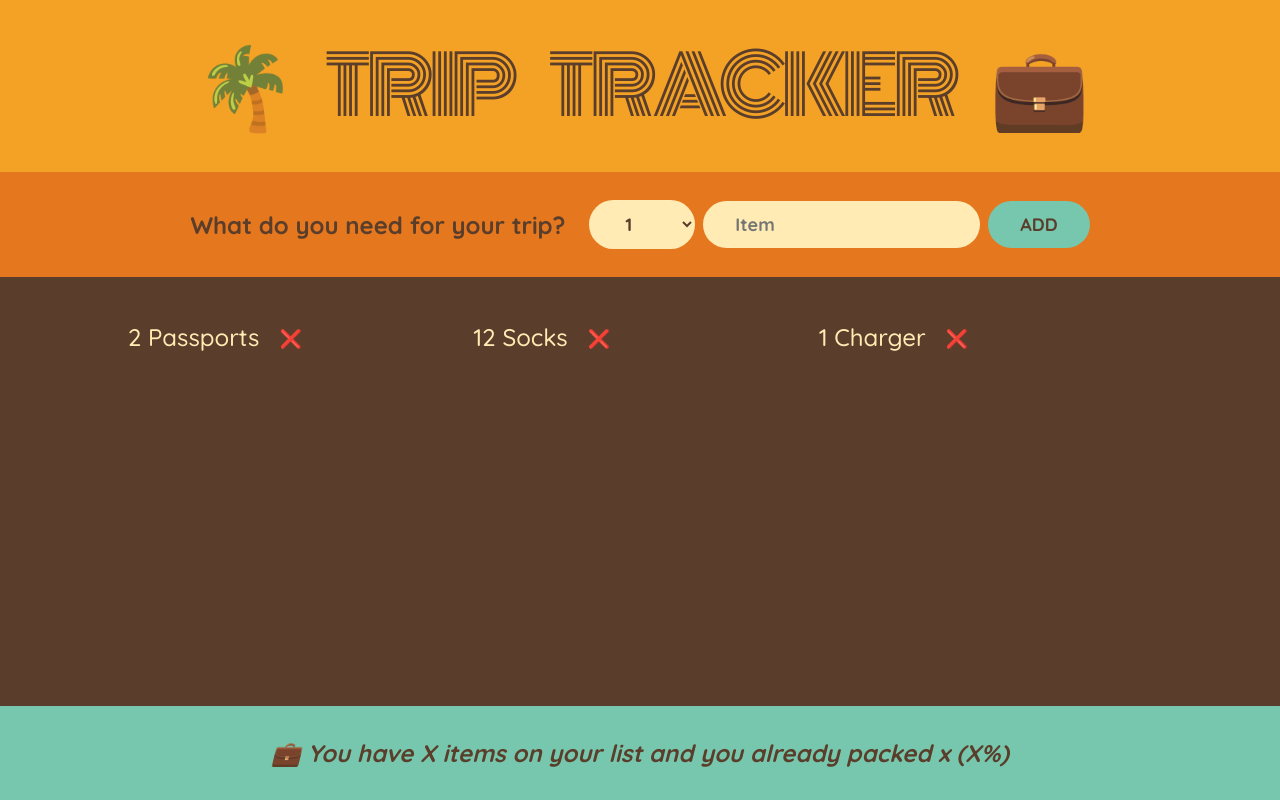
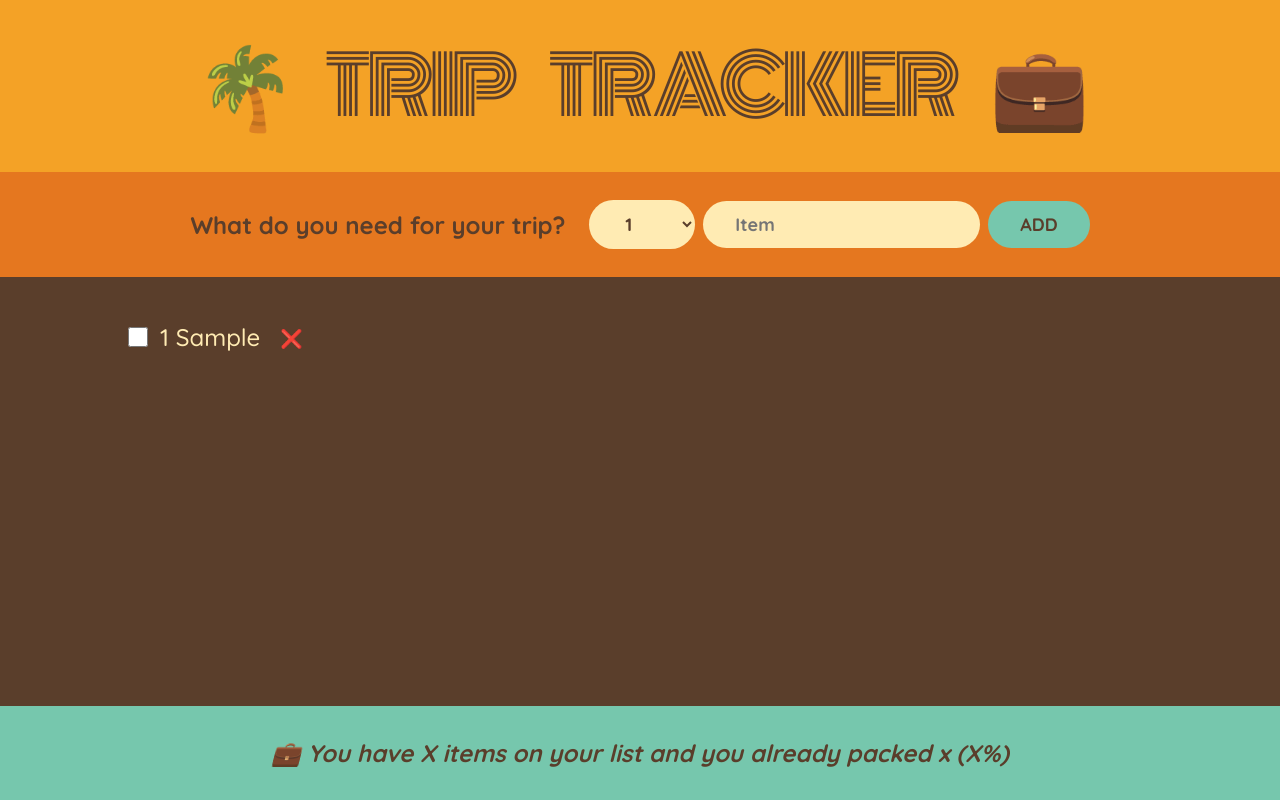
Before and after one commit to dcroci/react-trip-tracker, a React (Create React App) app: page / in a window 1280 px wide. Both pictures are taken after typing "Sample" into the empty fields and a click on the button "ADD". Built offline with nearby package versions, Linux system fonts and the light colour scheme; the HTML template or start-up script is replaced by a standard one.

Commit message:
add and delete implemented

```diff
--- a/src/App.js
+++ b/src/App.js
@@ -1,16 +1,20 @@
 import { useState } from 'react';
 
-const initialItems = [
-  { id: 1, description: 'Passports', quantity: 2, packed: false },
-  { id: 2, description: 'Socks', quantity: 12, packed: false },
-  { id: 3, description: 'Charger', quantity: 1, packed: false },
-];
 export default function App() {
+  const [items, setItems] = useState([]);
+  // const [isPacked, setIsPacked] = useState(false);
+  function handleAdd(item) {
+    setItems((items) => [...items, item]);
+  }
+  function handleDelete(id) {
+    setItems((prevItems) => prevItems.filter((item) => item.id !== id));
+  }
+
   return (
     <div className="app">
       <Logo />
-      <Form />
-      <PackingList />
+      <Form onAdd={handleAdd} />
+      <PackingList items={items} onDelete={handleDelete} />
       <Stats />
     </div>
   );
@@ -18,24 +22,23 @@ export default function App() {
 function Logo() {
   return <h1>🌴 Trip Tracker 💼</h1>;
 }
-function Form() {
+function Form({ onAdd }) {
   const [description, setDescription] = useState('');
   const [itemCount, setItemCount] = useState(1);
-  const newItem = {
-    id: initialItems.length + 1,
-    description,
-    quantity: itemCount,
-    packed: false,
-  };
+
   function handleSubmit(e) {
     e.preventDefault();
+    if (!description) return;
+    const newItem = {
+      id: new Date(),
+      description,
+      quantity: itemCount,
+      packed: false,
+    };
+    console.log(newItem);
+    onAdd(newItem);
     setDescription('');
     setItemCount(1);
-  }
-  function handleAdd() {
-    if (!description) return;
-    initialItems.push(newItem);
-    console.log(initialItems);
   }
 
   return (
@@ -57,28 +60,29 @@ function Form() {
         value={description}
         onChange={(e) => setDescription(e.target.value)}
       ></input>
-      <button onClick={handleAdd}>Add</button>
+      <button>Add</button>
     </form>
   );
 }
-function PackingList() {
+function PackingList({ items, onDelete }) {
   return (
     <div className="list">
       <ul>
-        {initialItems.map((item) => (
-          <Item item={item} key={item.id} />
+        {items.map((item) => (
+          <Item item={item} onDelete={onDelete} key={item.id} />
         ))}
       </ul>
     </div>
   );
 }
-function Item({ item }) {
+function Item({ item, onDelete }) {
   return (
     <li className={item.packed ? 'packed' : ''}>
+      <input type="checkbox" value={item.packed}></input>
       <span>
         {item.quantity} {item.description}
       </span>
-      <button>❌</button>
+      <button onClick={() => onDelete(item.id)}>❌</button>
     </li>
   );
 }
```
